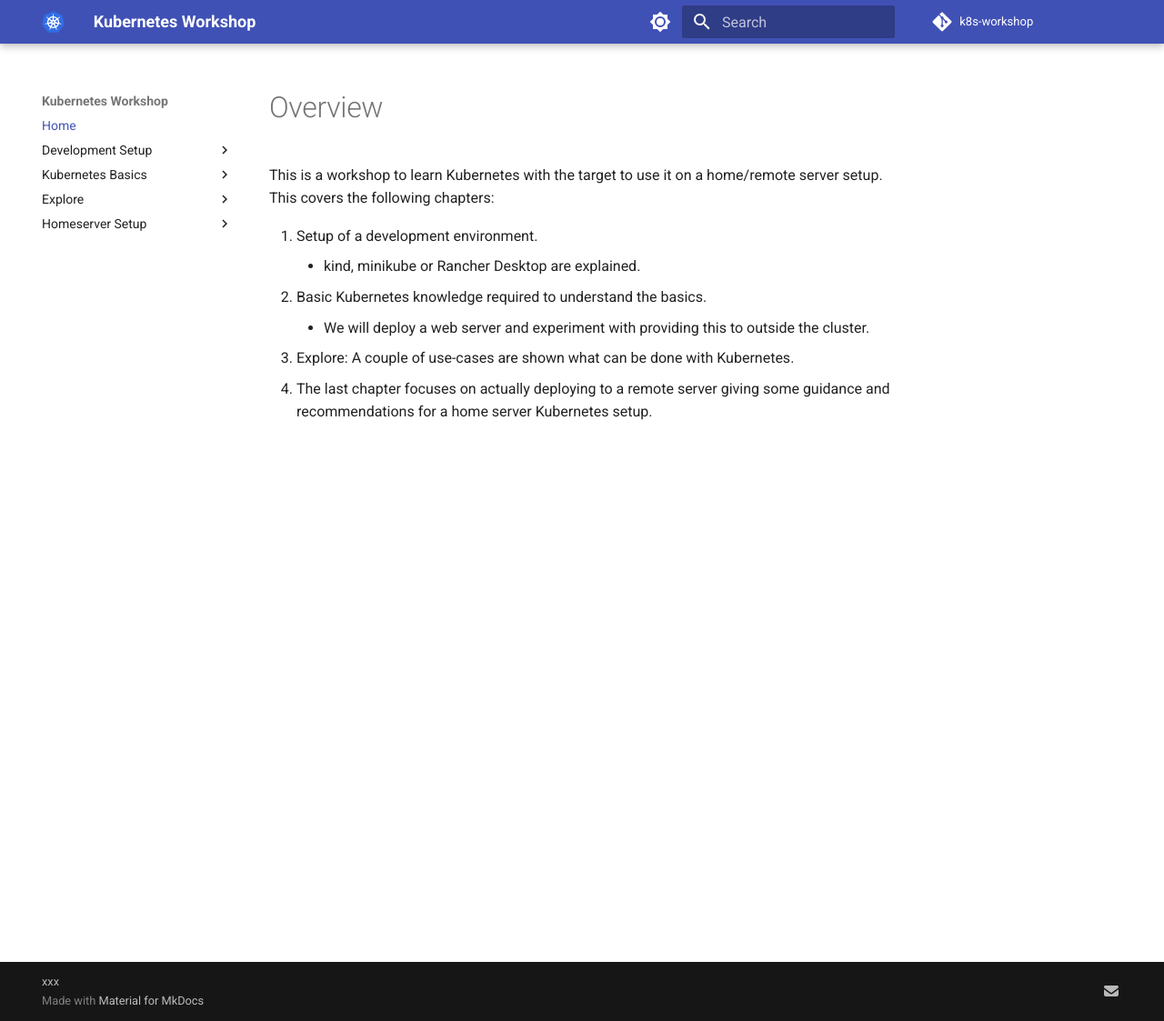
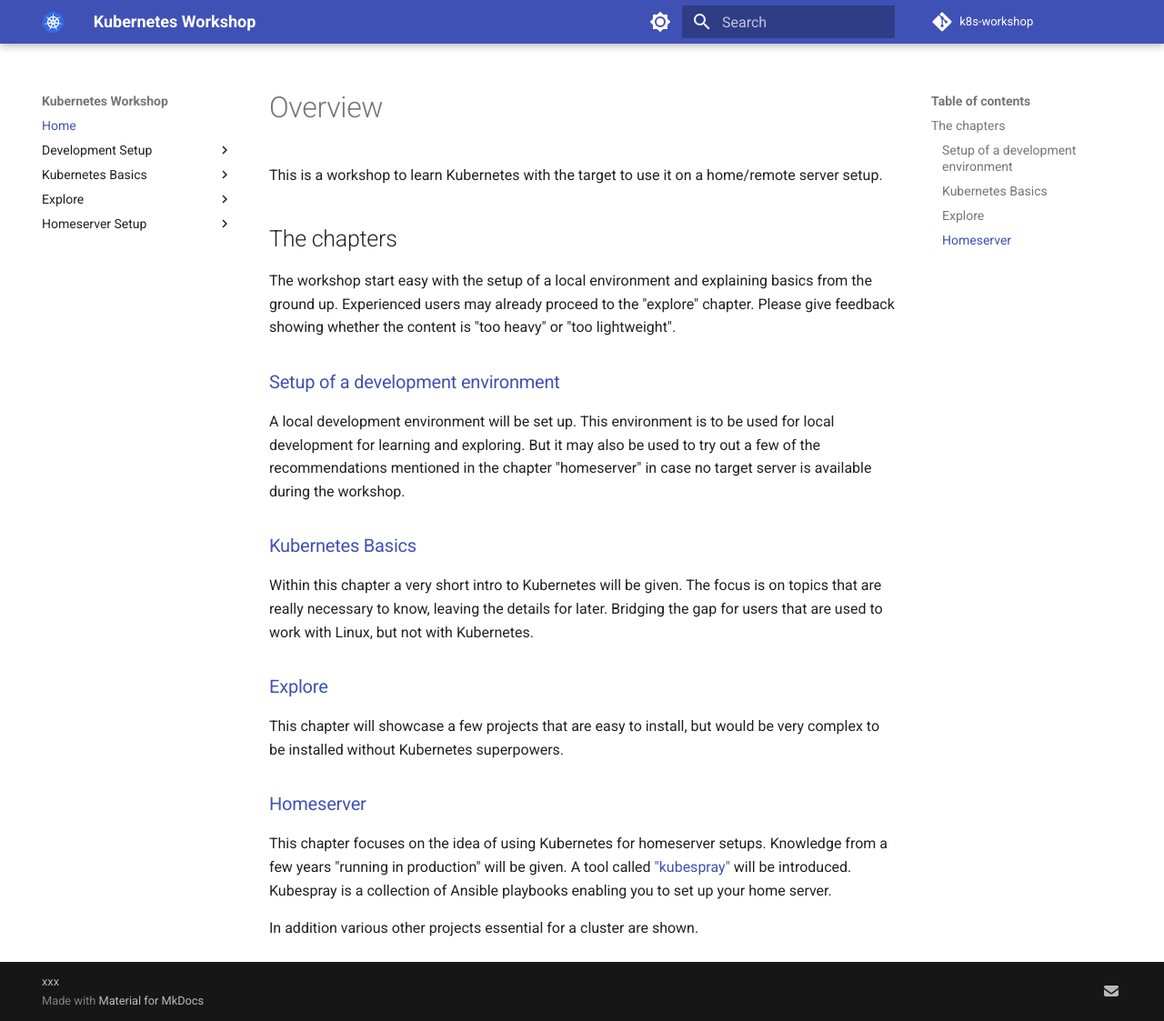
Before and after one commit to iptizer/k8s-workshop, an MkDocs documentation site: the page built from docs/index.md, in a window 1280 px wide and 1123 px high. Shown: the whole window at 91% size. Built offline with MkDocs 1.6.1 and Material for MkDocs 9.7.7, drawn with Linux system fonts in a browser that asks for light colours; comment, search, counter and statistics services are not loaded.

Commit message:
Adding introductionary chapter

```diff
--- a/docs/index.md
+++ b/docs/index.md
@@ -1,10 +1,25 @@
 # Overview
 
-This is a workshop to learn Kubernetes with the target to use it on a home/remote server setup. This covers the following chapters:
+This is a workshop to learn Kubernetes with the target to use it on a home/remote server setup.
 
-1. Setup of a development environment.
-    * kind, minikube or Rancher Desktop are explained.
-2. Basic Kubernetes knowledge required to understand the basics.
-    * We will deploy a web server and experiment with providing this to outside the cluster.
-3. Explore: A couple of use-cases are shown what can be done with Kubernetes.
-4. The last chapter focuses on actually deploying to a remote server giving some guidance and recommendations for a home server Kubernetes setup.
+## The chapters
+
+The workshop start easy with the setup of a local environment and explaining basics from the ground up. Experienced users may already proceed to the "explore" chapter. Please give feedback showing whether the content is "too heavy" or "too lightweight".
+
+### [Setup of a development environment](./setup/overview.md)
+
+A local development environment will be set up. This environment is to be used for local development for learning and exploring. But it may also be used to try out a few of the recommendations mentioned in the chapter "homeserver" in case no target server is available during the workshop.
+
+### [Kubernetes Basics](./basics/overview.md)
+
+Within this chapter a very short intro to Kubernetes will be given. The focus is on topics that are really necessary to know, leaving the details for later. Bridging the gap for users that are used to work with Linux, but not with Kubernetes.
+
+### [Explore](./explore/overview.md)
+
+This chapter will showcase a few projects that are easy to install, but would be very complex to be installed without Kubernetes superpowers.
+
+### [Homeserver](./homeserver/overview.md)
+
+This chapter focuses on the idea of using Kubernetes for homeserver setups. Knowledge from a few years "running in production" will be given. A tool called ["kubespray"](https://github.com/kubernetes-sigs/kubespray) will be introduced. Kubespray is a collection of Ansible playbooks enabling you to set up your home server.
+
+In addition various other projects essential for a cluster are shown.
```
Also changed, not shown: README.md (+6 -0 lines), docs/basics/overview.md (+17 -1 lines), docs/setup/overview.md (+64 -0 lines).
